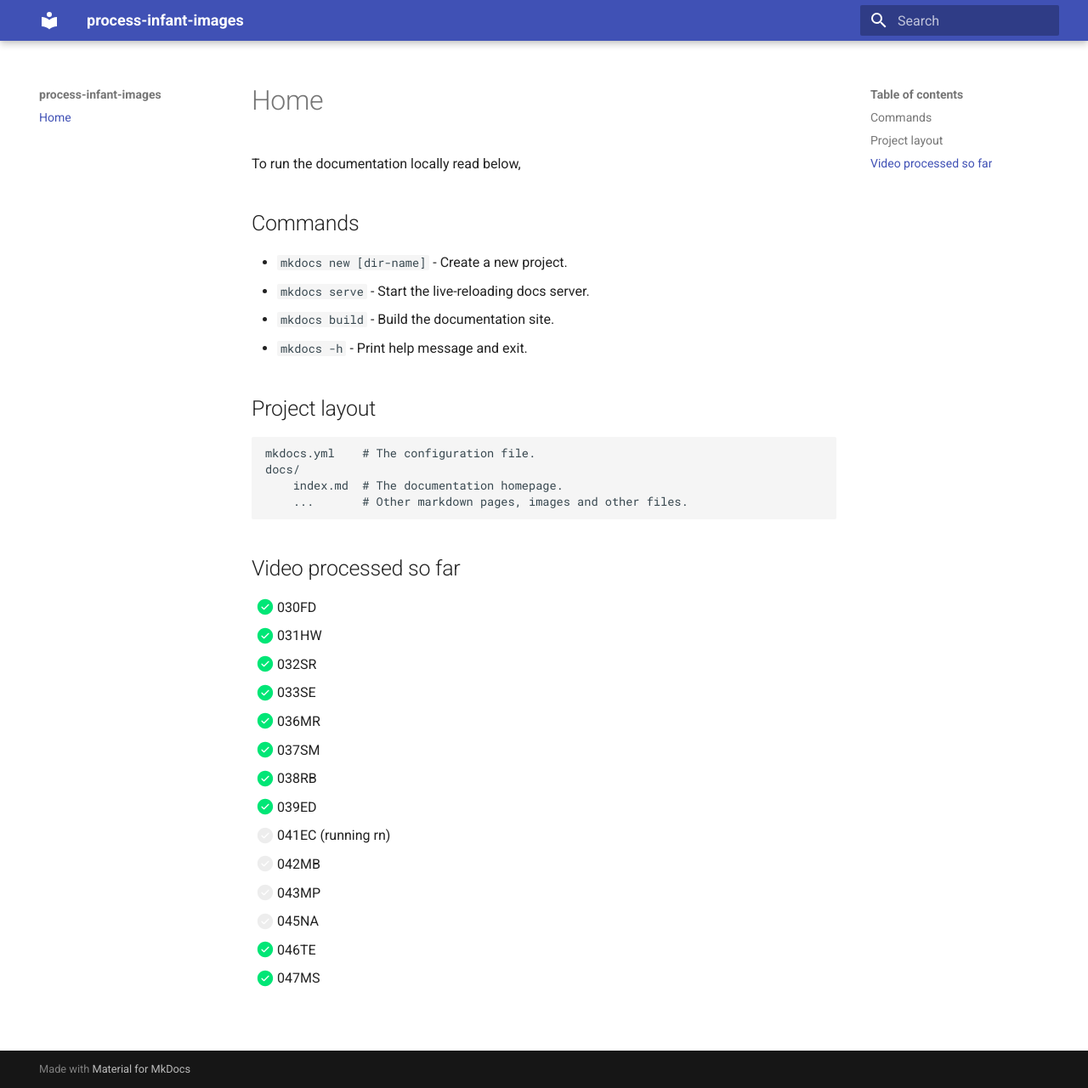
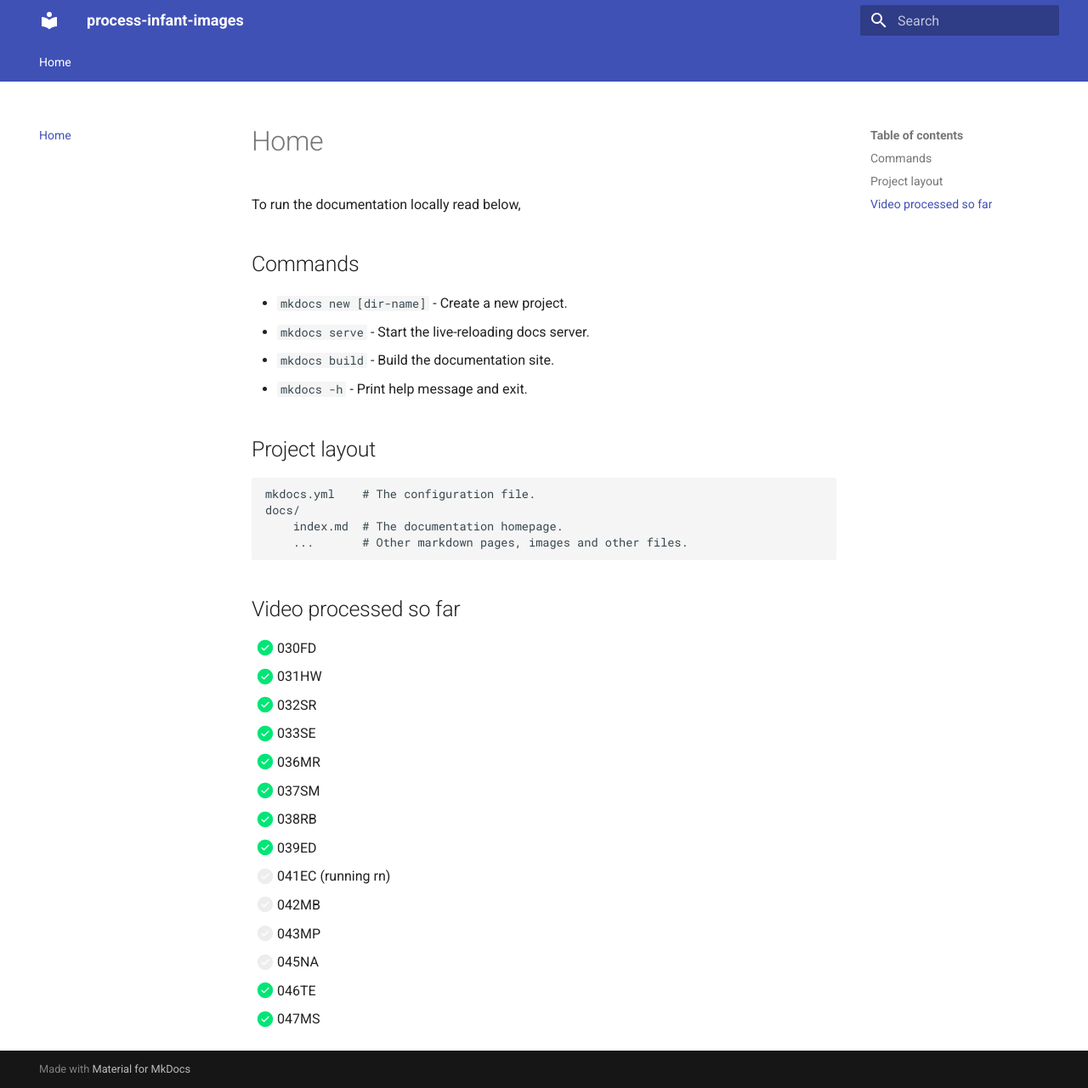
Before and after one commit to cogneuroai/process-infant-images, an MkDocs documentation site: the page built from docs/index.md, in a window 1280 px wide and 1280 px high. Shown: the whole window at 85% size. Built offline with MkDocs 1.6.1 and Material for MkDocs 9.7.7, drawn with Linux system fonts in a browser that asks for light colours.

Commit message:
navigation tabs

```diff
--- a/mkdocs.yml
+++ b/mkdocs.yml
@@ -1,5 +1,8 @@
 site_name: process-infant-images
-theme: material
+theme:
+  name: material
+  features:
+    - navigation.tabs
 
 markdown_extensions:
   - pymdownx.tasklist:
```
